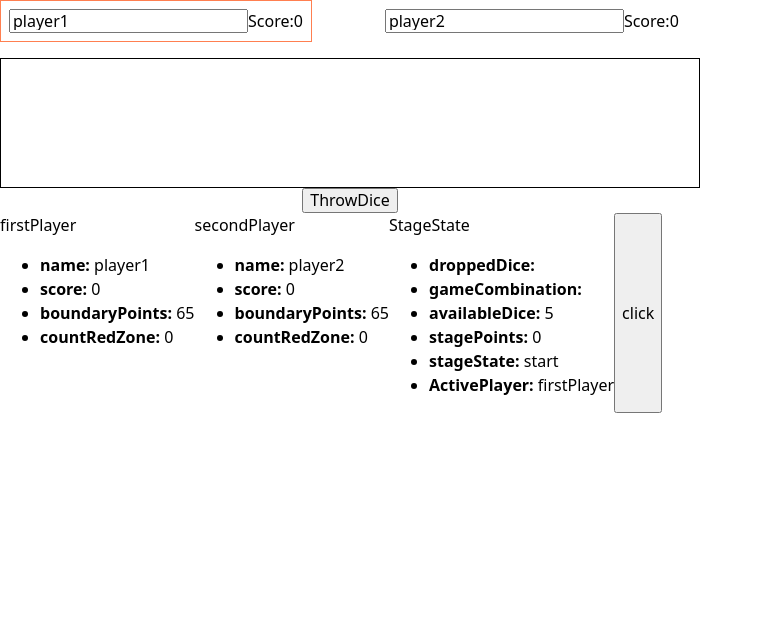
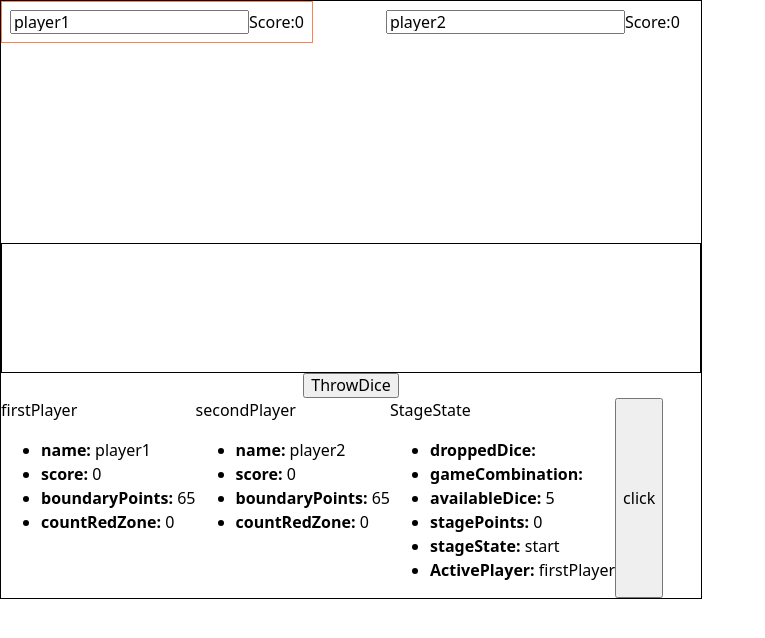
Before and after one commit to Neehor/Thousand, a React (Vite) app: page / in a window 1280 px wide. Shown: the top 638 px of the page, without its empty margins (0-765 px from the left). Built offline with nearby package versions, Linux system fonts and the light colour scheme.

Commit message:
fix: some interim styles

```diff
--- a/src/components/ThousandGame/ThousandGame.tsx
+++ b/src/components/ThousandGame/ThousandGame.tsx
@@ -8,13 +8,14 @@ import {CheckValues} from "./components/CheckValues";
 
 export function ThousandGame() {
     return (
-        <InitialGameStore>
-            <PlayerPanel />
-            <GameLog />
-            <RedZoneBar />
-            <GameBoardVM />
-            <ActionBar />
-            <CheckValues />
-        </InitialGameStore>
-    )
+        <div className="thousand">
+            <InitialGameStore>
+                <PlayerPanel/>
+                <GameLog/>
+                <RedZoneBar/>
+                <GameBoardVM/>
+                <ActionBar/>
+                <CheckValues/>
+            </InitialGameStore>
+        </div>)
 }
--- /dev/null
+++ b/src/components/ThousandGame/components/GameLog/GameLog.module.css
@@ -0,0 +1,7 @@
+.containerLog {
+    width: 300px;
+    height: 200px;
+    overflow-y: auto;
+    display: flex;
+    flex-direction: column-reverse;
+}
--- a/src/components/ThousandGame/components/GameLog/GameLog.tsx
+++ b/src/components/ThousandGame/components/GameLog/GameLog.tsx
@@ -1,6 +1,7 @@
 import {useEffect, useState} from "react";
 import type {PlayersDataStateType} from "../InitialGameStore/components/PlayersDataStore/types.ts";
 import {usePlayersDataStateContext} from "../InitialGameStore/components/PlayersDataStore";
+import styles from "./GameLog.module.css"
 
 const gameLogs: string[] = []
 
@@ -31,7 +32,7 @@ export function GameLog() {
 
 
     return (
-        <div>
+        <div className={styles.containerLog}>
             <ul>
                 {gameLogs.map((log, index) => (<li key={index}>{log}</li>)
                 )}
--- a/src/index.css
+++ b/src/index.css
@@ -15,3 +15,12 @@ body {
     min-width: 320px;
     min-height: 100vh;
 }
+
+.thousand {
+    display: flex;
+    flex-direction: column;
+    min-height: 0;
+    min-width: 700px;
+    border: 1px solid black;
+    justify-content: center;
+}
```
